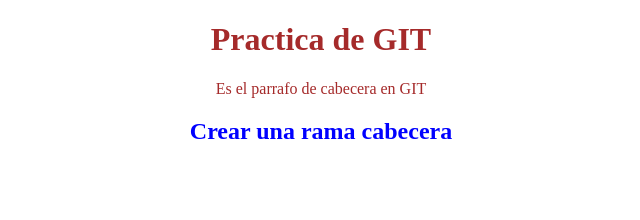
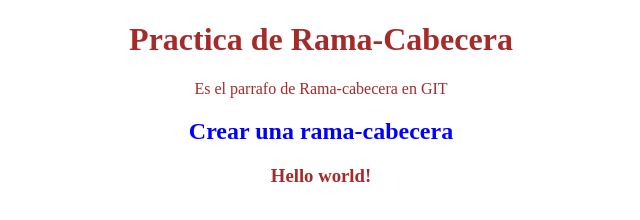
Before and after one commit to xavicci/JSEXCERSICE, a plain HTML site: page GIT/practica-reset/index.html in a window 1280 px wide. Shown: the whole page, without its empty margins (319-959 px from the left). Drawn offline with Linux system fonts and the light colour scheme.

Commit message:
estructura inicial de una cabecera

```diff
--- a/GIT/04-Ramas.txt
+++ b/GIT/04-Ramas.txt
@@ -1,2 +1,4 @@
 git commit -a :: hago commit solo de los archivos trackeados y dispara una ventana para escribir mi mensaje
 git log --stat
+git branch nombre_rama :: creo una rama
+git checkout nombre_rama :: me muevo a esa rama
--- a/GIT/practica-reset/index.html
+++ b/GIT/practica-reset/index.html
@@ -9,9 +9,10 @@
 </head>
 
 <body>
-    <h1>Practica de GIT</h1>
-    <p> Es el parrafo de cabecera en GIT</p>
-    <h2>Crear una rama cabecera</h2>
+    <h1>Practica de Rama-Cabecera</h1>
+    <p> Es el parrafo de Rama-cabecera en GIT</p>
+    <h2>Crear una rama-cabecera</h2>
+    <h3>Hello world!</h3>
 </body>
 
 </html>
```
